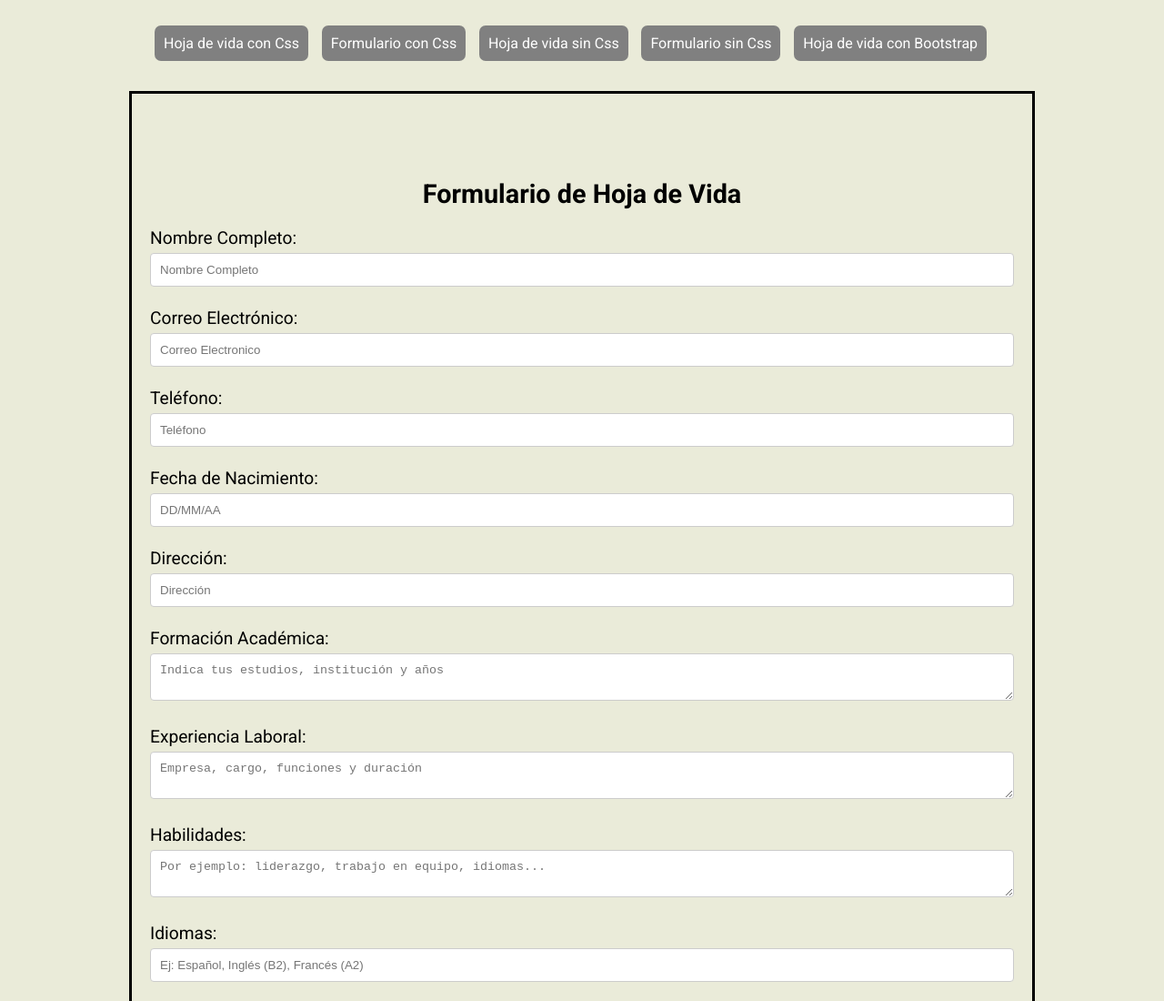
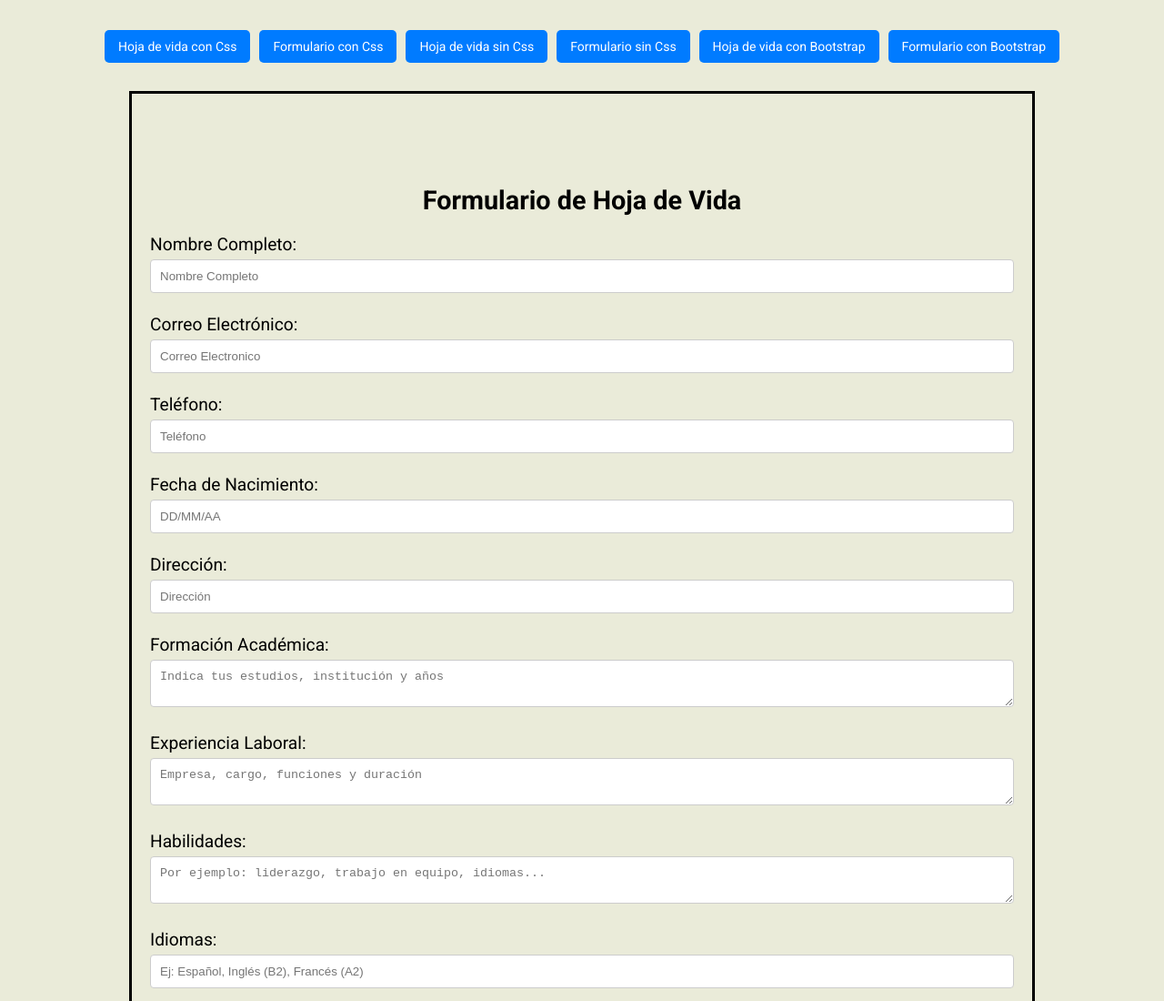
Before and after one commit to RonaldArenas/sena, a plain HTML site: page hoja_de_vida/formulario.html in a window 1280 px wide. Shown: the top 1100 px of the page at 91% size. Drawn offline with Linux system fonts and the light colour scheme.

Commit message:
formulario bootstrap version 09/07/2025

```diff
--- a/hoja_de_vida/estilos.css
+++ b/hoja_de_vida/estilos.css
@@ -210,24 +210,28 @@ bottom: 11px;
 
 /* BOTONES SUPERIORES */
 
-.boton {
+.botones {
     position: relative;
+    display: flex;
+    justify-content: center;
+    gap: 10px;
+    padding: 10px;
     bottom: 100px;
-    background-color: gray;
-    color: white;
-    padding: 10px;
-    border-radius: 7px;
-    text-decoration: none;
-    font-size: 16px;
-    border: none;
-    cursor: pointer;
-    display: inline-block;
-    transition: background-color 0.3s;
-    margin: 5px;
-    justify-content: center;
 
 }
 
+.boton {
+    text-decoration: none;
+    padding: 10px 15px;
+    background-color: #007BFF;
+    color: white;
+    border-radius: 5px;
+    font-family: 'Roboto', sans-serif;
+    font-size: 14px;
+    transition: background-color 0.3s;
+    white-space: nowrap;
+}
+
 .boton:hover {
-  background-color: #0056b3;
+    background-color: #0056b3;
 }
--- a/hoja_de_vida/formulario.css
+++ b/hoja_de_vida/formulario.css
@@ -49,25 +49,28 @@ body{
 
     /* BOTONES SUPERIORES */
 
-
-.boton {
+.botones {
     position: relative;
+    display: flex;
+    justify-content: center;
+    gap: 10px;
+    padding: 10px;
     bottom: 100px;
-    background-color: gray;
-    color: white;
-    padding: 10px;
-    border-radius: 7px;
-    text-decoration: none;
-    font-size: 16px;
-    border: none;
-    cursor: pointer;
-    display: inline-block;
-    transition: background-color 0.3s;
-    margin: 5px;
-    justify-content: center;
 
 }
 
+.boton {
+    text-decoration: none;
+    padding: 10px 15px;
+    background-color: #007BFF;
+    color: white;
+    border-radius: 5px;
+    font-family: 'Roboto', sans-serif;
+    font-size: 14px;
+    transition: background-color 0.3s;
+    white-space: nowrap;
+}
+
 .boton:hover {
-  background-color: #0056b3;
+    background-color: #0056b3;
 }
--- a/hoja_de_vida/formulario.html
+++ b/hoja_de_vida/formulario.html
@@ -15,6 +15,7 @@
         <a href="hoja_de_vida_sin_css.html" class="boton">Hoja de vida sin Css</a>
         <a href="formulario_sin_css.html" class="boton">Formulario sin Css</a>
         <a href="hoja_vida_bootstrap.html" class="boton">Hoja de vida con Bootstrap</a>
+        <a href="formulario_bootstrap.html" class="boton">Formulario con Bootstrap</a>
     </div>
 
 
--- /dev/null
+++ b/hoja_de_vida/formulario_bootstrap.css
@@ -0,0 +1,15 @@
+body{
+    background-color: rgb(234, 235, 217);
+    font-family: roboto,'Courier New', Courier, monospace;
+    font-size: 1.2em;
+    max-width: 950px;
+    margin: 100px auto;
+    border: 3px solid black;
+    padding: 20px;
+
+}
+
+.row{
+    position: relative;
+    bottom: 100px;
+}
```
Also changed, not shown: hoja_de_vida/formulario_bootstrap.html (added, +63 -0 lines), hoja_de_vida/formulario_sin_css.html (+1 -0 lines), hoja_de_vida/hoja_de_vida.html (+1 -0 lines), hoja_de_vida/hoja_de_vida_sin_css.html (+1 -0 lines), hoja_de_vida/hoja_vida_bootstrap.html (+1 -0 lines), input_color_RGB/index.html (+2 -2 lines).
